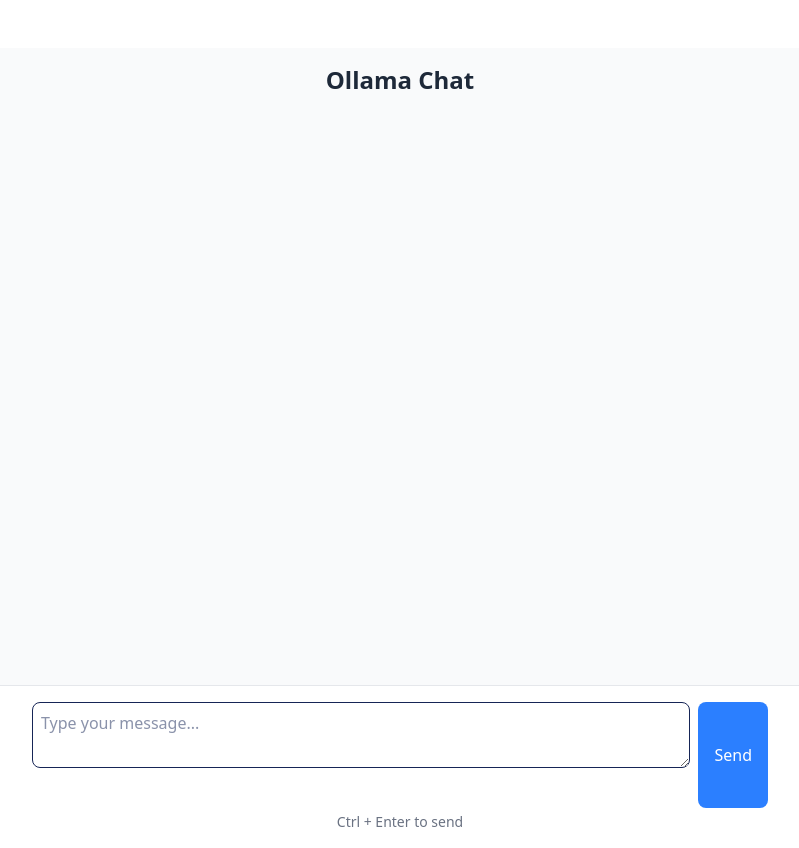
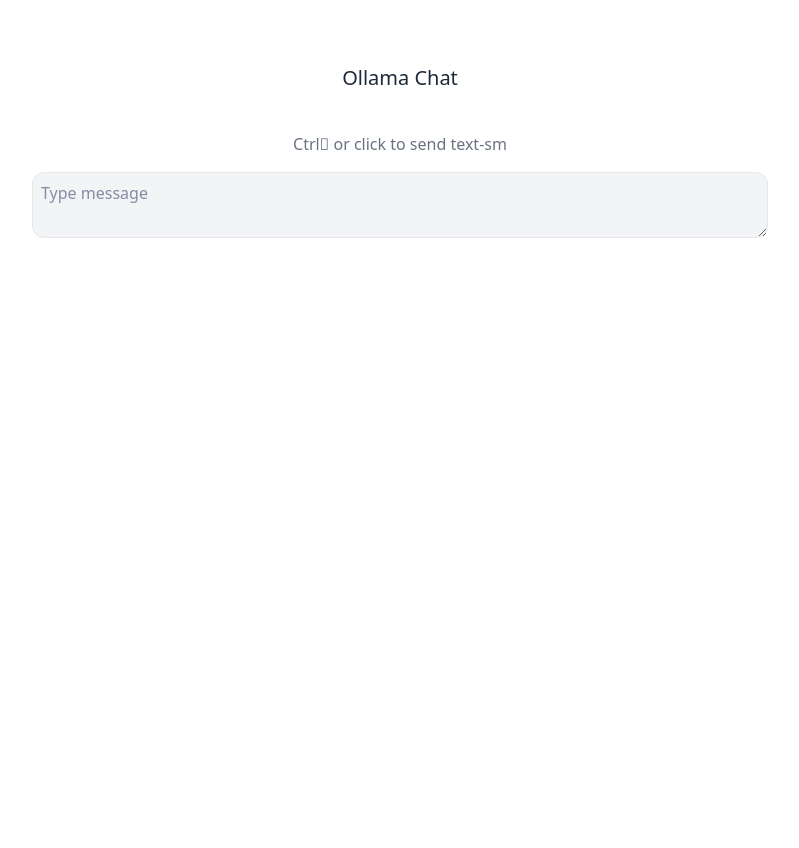
Before and after one commit to samarth-na/ai-chatbot, a React (Vite) app: page / in a window 1280 px wide. Shown: the whole page, without its empty margins (240-1039 px from the left). After the commit the page ends 800 px from the top, so only its background shows below. Built offline with nearby package versions, Linux system fonts and the light colour scheme; the HTML template or start-up script is replaced by a standard one.

Commit message:
main checking changes

```diff
--- a/src/App.jsx
+++ b/src/App.jsx
@@ -68,7 +68,7 @@
 				method: "POST",
 				headers: { "Content-Type": "application/json" },
 				body: JSON.stringify({
-					model: "tinyllama",
+					model: "llama3.2:1b",
 					prompt: prompt,
 				}),
 			});
@@ -114,12 +114,10 @@
 	}, [messages]);
 
 	return (
-		<div className="flex flex-col h-screen bg-gray-50">
+		<div className="flex flex-col">
 			<div className="overflow-hidden flex-1">
 				<div className="flex flex-col p-4 mx-auto max-w-3xl h-full">
-					<h1 className="mb-4 text-2xl font-bold text-gray-800">
-						Ollama Chat
-					</h1>
+					<h1 className="mb-4 text-xl text-gray-800">Ollama Chat</h1>
 
 					{/* Chat Messages */}
 					<div
@@ -132,10 +130,10 @@
 								className={`flex ${message.role === "user" ? "justify-end" : "justify-start"}`}
 							>
 								<div
-									className={`max-w-[80%] rounded-lg p-3 ${
+									className={`max-w-[80%] rounded-xl px-3 py-2  ${
 										message.role === "user"
-											? "bg-blue-500 text-white"
-											: "bg-gray-200 text-gray-800"
+											? "bg-blue-100/50 text-gray-800"
+											: "bg-gray-100 text-gray-800"
 									}`}
 								>
 									<p className="whitespace-pre-wrap">
@@ -149,29 +147,27 @@
 			</div>
 
 			{/* Input Area - Fixed at bottom */}
-			<div className="py-4 bg-white border-t border-gray-200">
-				<div className="px-4 mx-auto max-w-3xl">
-					<form onSubmit={handleSubmit} className="flex gap-2">
+			<div className="px-4 mx-auto max-w-3xl w-[60%] min-w-[600px]">
+				<form onSubmit={handleSubmit} className="flex flex-col gap-2">
+					<button
+						type="submit"
+						disabled={isLoading}
+						className="py-2 px-4 text-gray-500 rounded-lg"
+					>
+						{isLoading
+							? "Sending..."
+							: "Ctrl󰌑 or click to send text-sm"}
+					</button>
 					<textarea
 						ref={textareaRef}
 						value={prompt}
 						onChange={(e) => setPrompt(e.target.value)}
-							placeholder="Type your message..."
+						placeholder="Type message"
 						rows="2"
-							className="flex-1 p-2 rounded-lg border focus:ring-2 focus:ring-blue-500 focus:outline-none"
+						className="flex-1 p-2 mb-4 bg-gray-100 rounded-xl border border-gray-200"
 					/>
-						<button
-							type="submit"
-							disabled={isLoading}
-							className="py-2 px-4 text-white bg-blue-500 rounded-lg hover:bg-blue-600 disabled:opacity-50"
-						>
-							{isLoading ? "Sending..." : "Send"}
-						</button>
 				</form>
-					<p className="mt-1 text-sm text-gray-500">
-						Ctrl + Enter to send
-					</p>
-				</div>
+				<p className="mt-1 text-sm text-gray-500"></p>
 			</div>
 		</div>
 	);
--- a/src/index.css
+++ b/src/index.css
@@ -14,11 +14,8 @@
 		@apply text-gray-400;
 	}
 
-	button:disabled {
-		@apply bg-gray-300  cursor-not-allowed;
-	}
 	textarea {
-		@apply p-2 mb-10 w-full rounded-sm bg-white;
+		outline: none;
 	}
 	textarea:focus {
 		outline: none;
```
Lines whose indentation alone changed are shown as unchanged.
